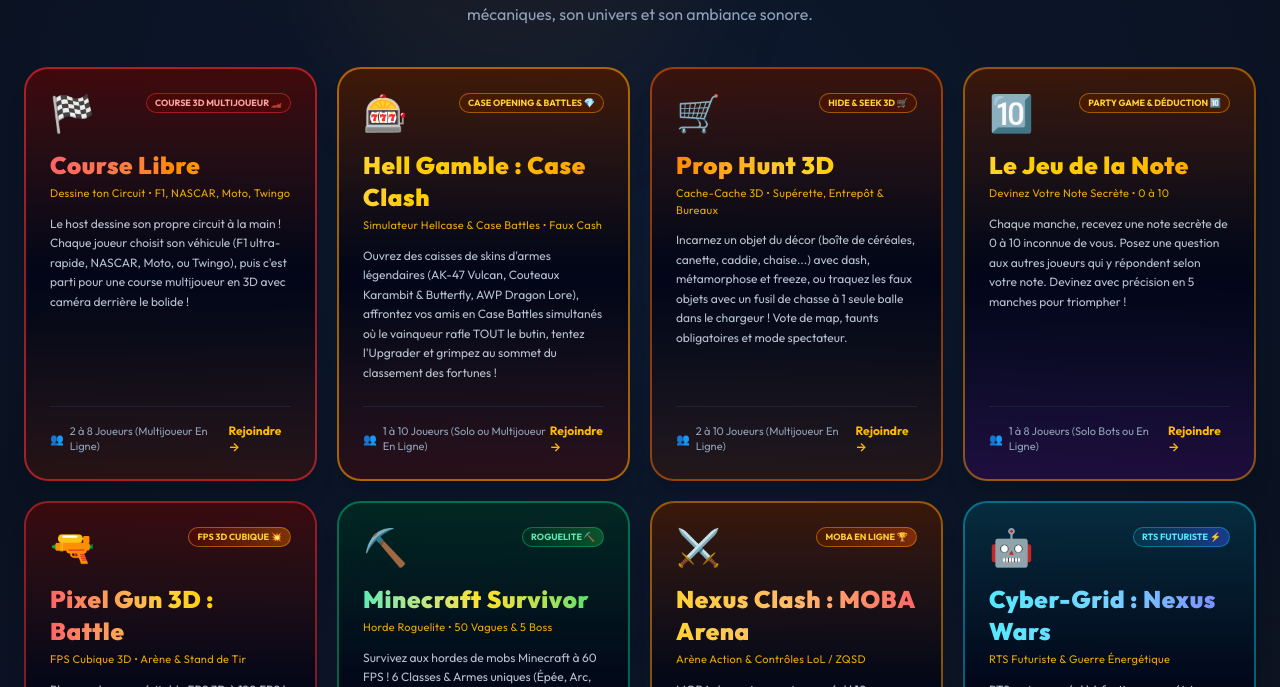
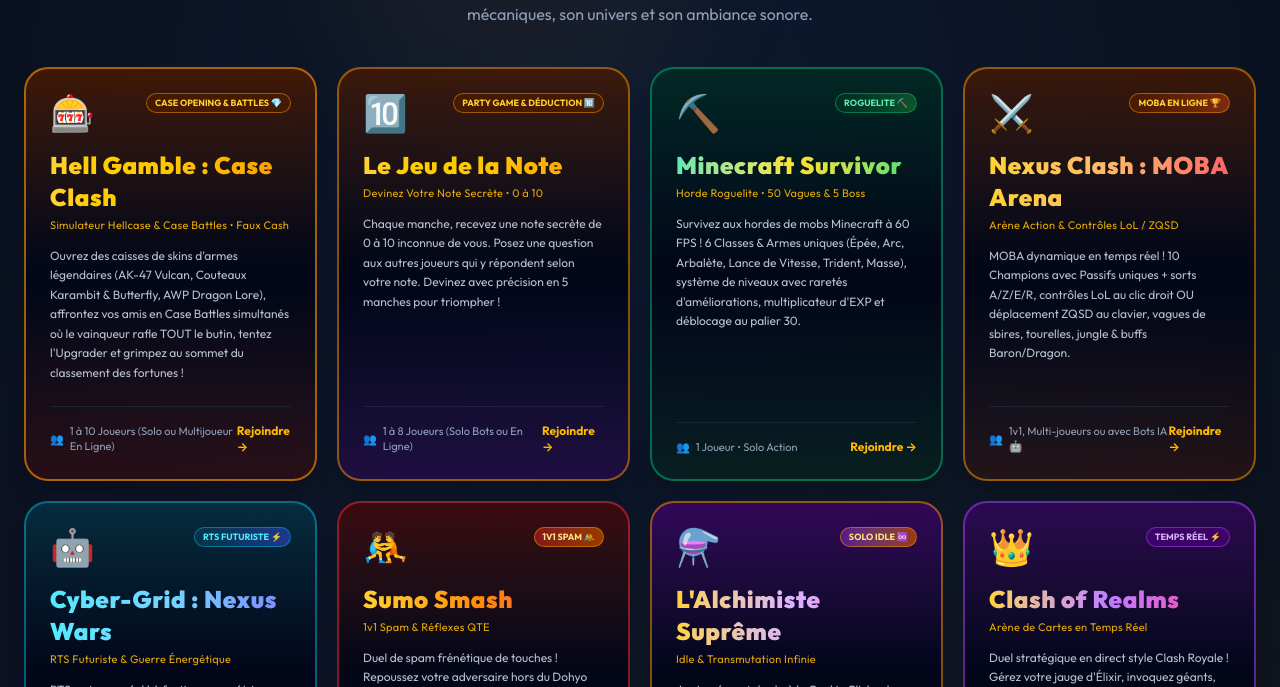
Before and after one commit to HydreFunky11/richesse-du-monde, a React (Vite) app in the folder client/: page / in a window 1280 px wide. Shown: the part 265-952 px from the top of the page. Built offline with nearby package versions, Linux system fonts and the light colour scheme; no server answers; a web font is replaced by a local one.

Commit message:
feat(home): remove 3D games from game selection

```diff
--- a/client/src/HomePage.tsx
+++ b/client/src/HomePage.tsx
@@ -20,20 +20,6 @@
 
 const GAMES: GameTheme[] = [
   {
-    emoji: '🏁',
-    title: 'Course Libre',
-    subtitle: 'Dessine ton Circuit • F1, NASCAR, Moto, Twingo',
-    description: 'Le host dessine son propre circuit à la main ! Chaque joueur choisit son véhicule (F1 ultra-rapide, NASCAR, Moto, ou Twingo), puis c\'est parti pour une course multijoueur en 3D avec caméra derrière le bolide !',
-    route: '/racing',
-    fontClass: 'font-display font-black tracking-wide',
-    cardTheme: 'bg-gradient-to-b from-red-950/90 via-slate-950 to-orange-950/50',
-    borderTheme: 'border-red-500/60 hover:border-yellow-300 hover:shadow-red-900/70',
-    titleGradient: 'from-red-400 via-orange-400 to-yellow-400',
-    badge: 'COURSE 3D MULTIJOUEUR 🏎️',
-    badgeStyle: 'bg-red-950 text-red-300 border-red-500/50',
-    players: '2 à 8 Joueurs (Multijoueur En Ligne)',
-  },
-  {
     emoji: '🎰',
     title: 'Hell Gamble : Case Clash',
     subtitle: 'Simulateur Hellcase & Case Battles • Faux Cash',
@@ -48,20 +34,6 @@
     players: '1 à 10 Joueurs (Solo ou Multijoueur En Ligne)',
   },
   {
-    emoji: '🛒',
-    title: 'Prop Hunt 3D',
-    subtitle: 'Cache-Cache 3D • Supérette, Entrepôt & Bureaux',
-    description: 'Incarnez un objet du décor (boîte de céréales, canette, caddie, chaise...) avec dash, métamorphose et freeze, ou traquez les faux objets avec un fusil de chasse à 1 seule balle dans le chargeur ! Vote de map, taunts obligatoires et mode spectateur.',
-    route: '/prophunt',
-    fontClass: 'font-display font-black tracking-wide',
-    cardTheme: 'bg-gradient-to-b from-orange-950/80 via-slate-950 to-amber-950/40',
-    borderTheme: 'border-orange-500/50 hover:border-yellow-300 hover:shadow-orange-900/60',
-    titleGradient: 'from-orange-400 via-amber-300 to-yellow-400',
-    badge: 'HIDE & SEEK 3D 🛒',
-    badgeStyle: 'bg-orange-950 text-amber-300 border-amber-500/50',
-    players: '2 à 10 Joueurs (Multijoueur En Ligne)',
-  },
-  {
     emoji: '🔟',
     title: 'Le Jeu de la Note',
     subtitle: 'Devinez Votre Note Secrète • 0 à 10',
@@ -74,20 +46,6 @@
     badge: 'PARTY GAME & DÉDUCTION 🔟',
     badgeStyle: 'bg-amber-950 text-amber-300 border-amber-500/50',
     players: '1 à 8 Joueurs (Solo Bots ou En Ligne)',
-  },
-  {
-    emoji: '🔫',
-    title: 'Pixel Gun 3D : Battle',
-    subtitle: 'FPS Cubique 3D • Arène & Stand de Tir',
-    description: 'Plongez dans un véritable FPS 3D à 120 FPS ! Vue première personne avec arme cubique animée, contrôles souris Pointer Lock, sauts & trampolines, cibles d\'entraînement avec headshots critiques et explosions en voxels.',
-    route: '/pixelgun',
-    fontClass: 'font-display font-black tracking-wide',
-    cardTheme: 'bg-gradient-to-b from-red-950/80 via-slate-950 to-amber-950/40',
-    borderTheme: 'border-red-500/50 hover:border-amber-400 hover:shadow-red-900/60',
-    titleGradient: 'from-red-400 via-amber-300 to-yellow-400',
-    badge: 'FPS 3D CUBIQUE 💥',
-    badgeStyle: 'bg-gradient-to-r from-red-950 to-amber-900 text-amber-300 border-amber-500/50',
-    players: '1 Joueur • Stand de Tir 3D',
   },
   {
     emoji: '⛏️',
```
